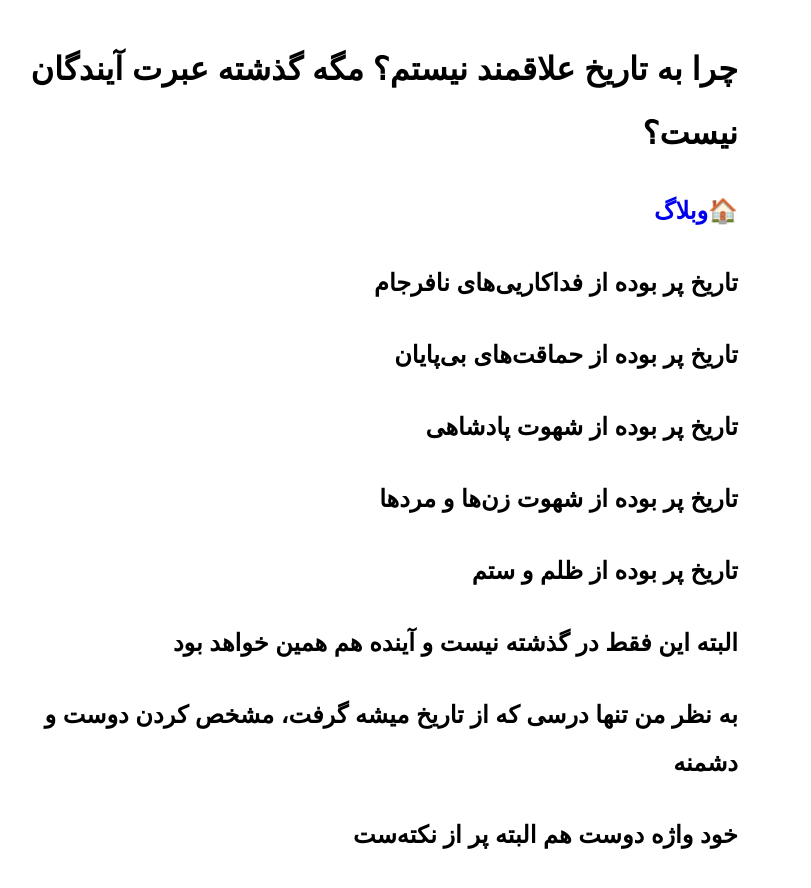
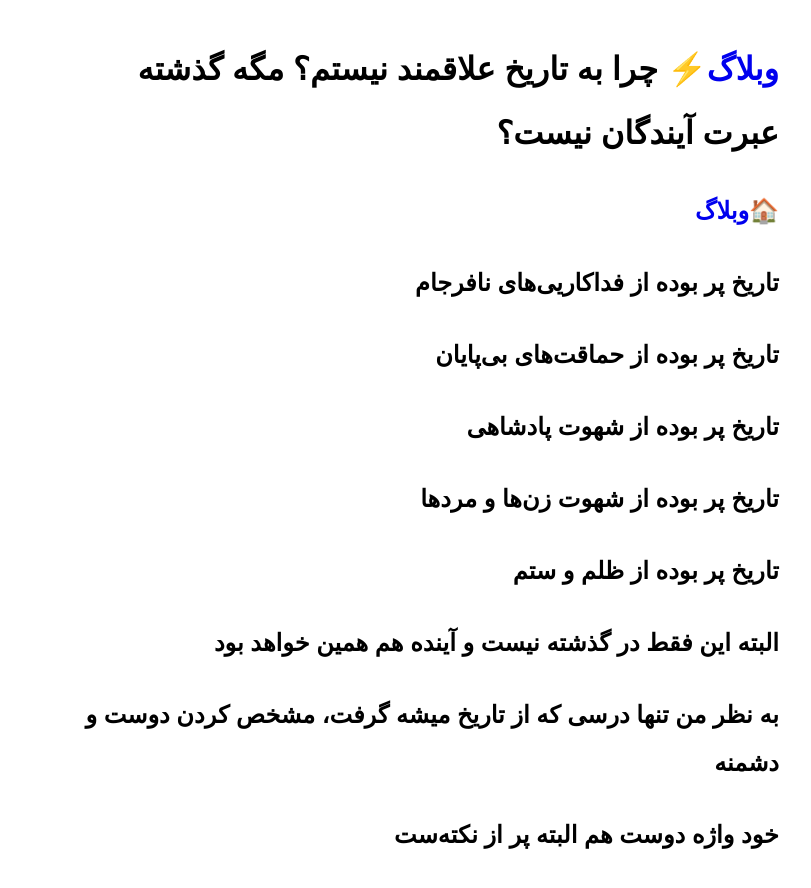
Before and after one commit to darkblog/darkblog.github.io, a Jekyll site: the page built from _posts/2024-7-4-2.md, in a window 1280 px wide. Shown: the top 888 px of the page, without its empty margins (399-1210 px from the left). Built offline with Jekyll 4.4.1, drawn with Linux system fonts in a browser that asks for light colours.

Commit message:
Update post.html

```diff
--- a/_layouts/post.html
+++ b/_layouts/post.html
@@ -10,7 +10,7 @@ layout: compress
 <style>body{font-family:sans-serif;font-size:16px;line-height:2;margin:auto;padding:1em;max-width:80ch}a{text-decoration:none}</style>
 </head>
 <body>
-<h1>{{ page.title }}</h1>
+<h1><a href="https://darkblog.github.io/">وبلاگ</a>⚡&nbsp;{{ page.title }}</h1>
 <h2>🏠<a href="https://darkblog.github.io/">وبلاگ</a></h2>
 <h2>{{ content }}</h2>
 </body>
```
